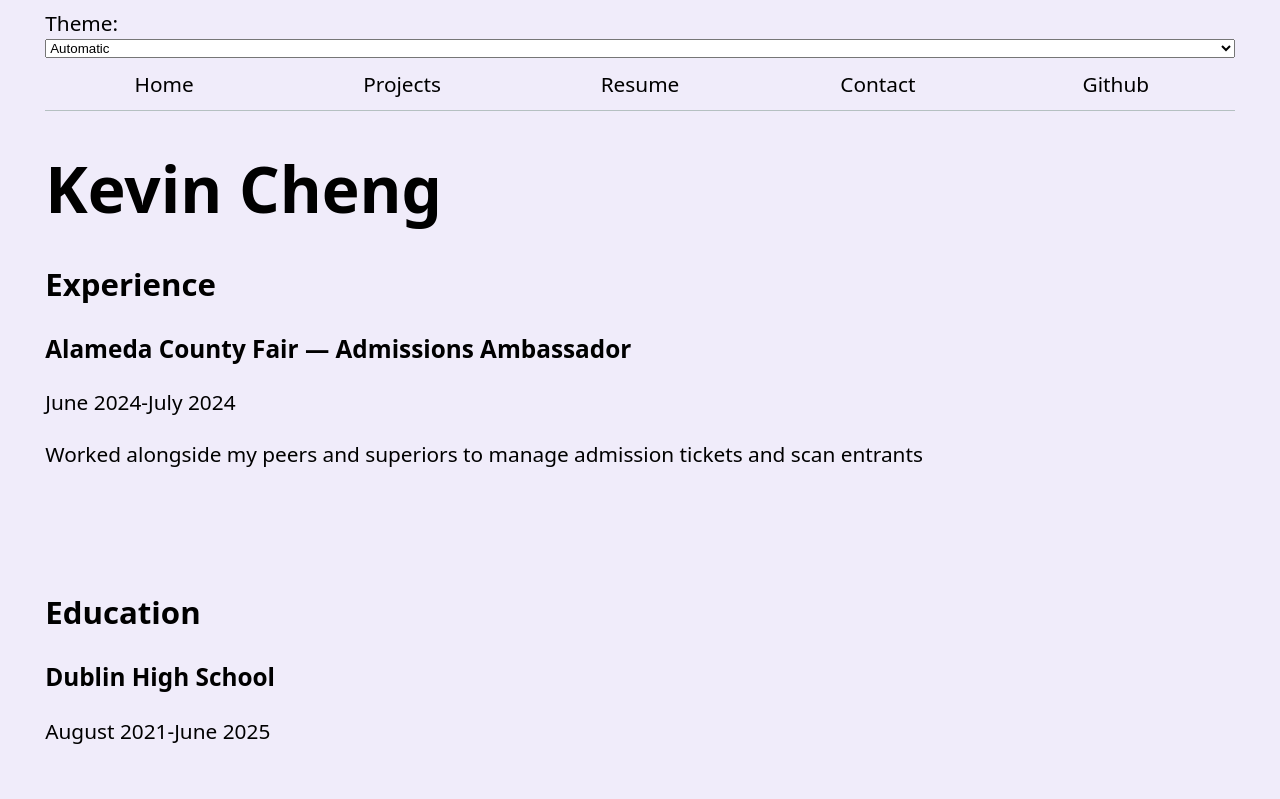
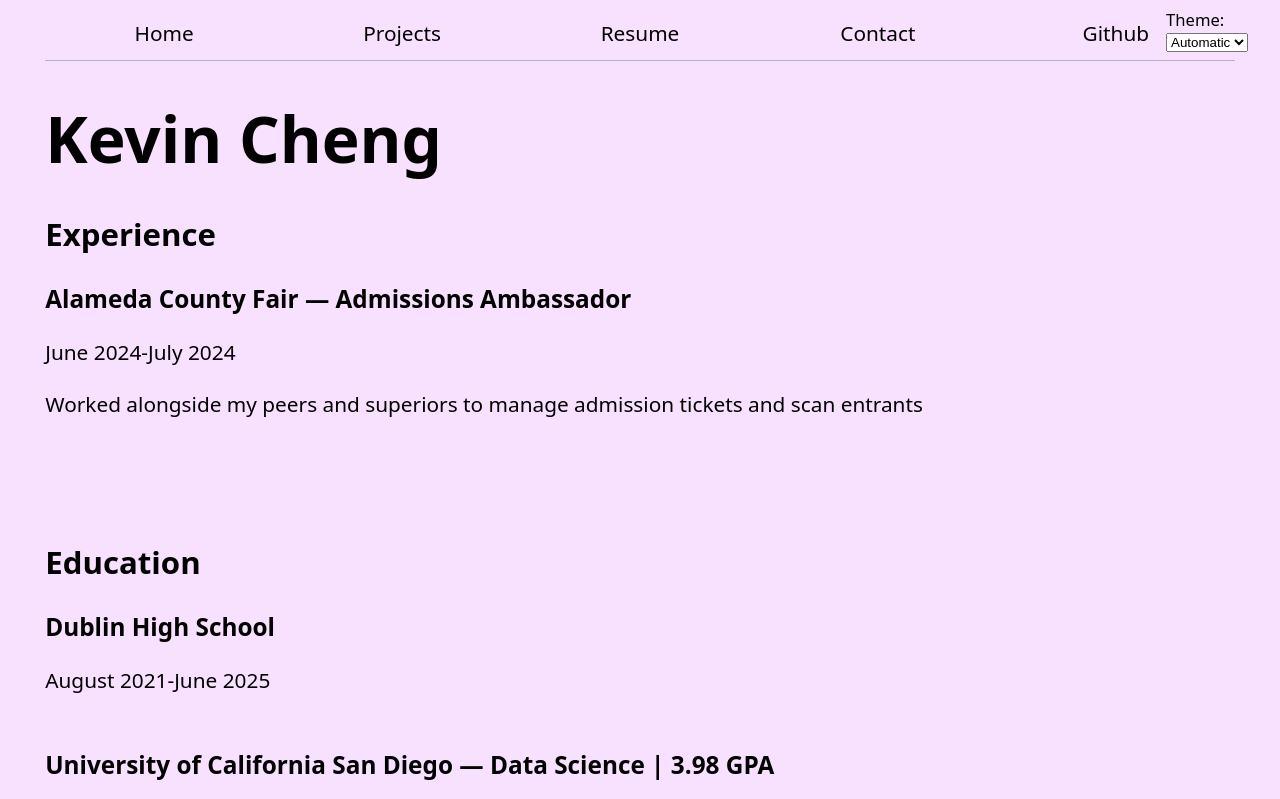
Before and after one commit to kevinc-333/portfolio, a plain HTML site: page resume/index.html in a window 1280 px wide. Shown: the top 799 px of the page. Drawn offline with Linux system fonts and the light colour scheme.

Commit message:
added css for dark mode

```diff
--- a/styles.css
+++ b/styles.css
@@ -1,7 +1,8 @@
 html {
   --color-accent: oklch(60% 0.20 300);
   accent-color: var(--color-accent);
-  background-color: oklch(from var(--color-accent) 95% 5% h)
+  background-color: light-dark(oklch(from var(--color-accent) 95% 25% h), oklch(from var(--color-accent) 25% 25% h));
+  color-scheme: light;
 }
 
 body {
@@ -16,12 +17,13 @@ body {
 }
 
 nav {
+  --border-color: oklch(50% 10% 200 / 40%);
 
   display: flex;
   margin-bottom: 10px;
   border-bottom-width: 1px;
   border-bottom-style: solid;
-  border-bottom-color: oklch(80% 3% 200);
+  border-bottom-color: var(--border-color);
 }
 
 a {
@@ -35,7 +37,7 @@ a {
 a.current {
   border-bottom-width: 0.4em;
   padding-bottom: 0.1em;
-  border-bottom-color: oklch(80% 3% 200);
+  border-bottom-color: var(--border-color);
   border-bottom-style: solid;
 }
 
@@ -44,6 +46,7 @@ a:hover {
   padding-bottom: 0.1em;
   border-bottom-color: var(--color-accent);
   border-bottom-style: solid;
+  /* background-color: color-mix(in oklch, var(--color-accent), canvas 85%); */
 }
 
 form {
@@ -104,3 +107,10 @@ li {
   padding-bottom: 1em;
 
 }
+
+label.color-scheme {
+  position: absolute;
+  top: 0.5rem;
+  right: 2rem;
+  font-size: 80%;
+}
```
